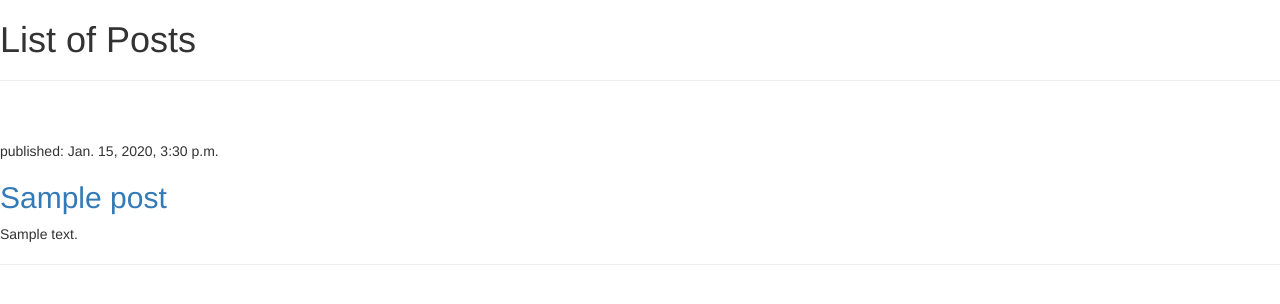
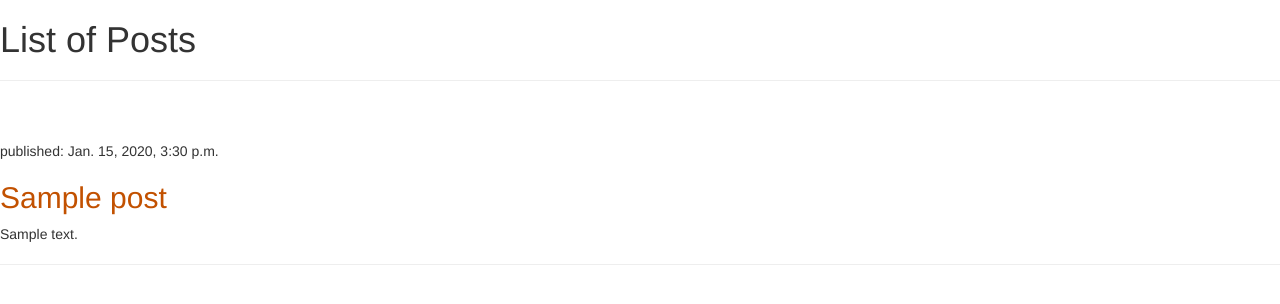
Before and after one commit to shivam2211/DjangoBlog, a Django app: template blog/templates/blog/post_list.html in a window 1280 px wide. Shown: the top 304 px of the page. Run offline with Django 3.2, Linux system fonts and the light colour scheme; the template is opened without the code that fills it: values that come from a table or form of the project are taken from there, others are empty; tables that the repository leaves empty hold one stand-in row (values such as "Sample post"); some libraries are stand-ins or nearby versions.

Commit message:
custom css

```diff
--- /dev/null
+++ b/blog/static/css/blog.css
@@ -0,0 +1,3 @@
+h1 a, h2 a {
+    color: #C25100;
+}
--- a/blog/templates/blog/post_list.html
+++ b/blog/templates/blog/post_list.html
@@ -1,13 +1,17 @@
+{% load static %}
 <!DOCTYPE html>
 <html lang="en">
 <head>
-    <link rel="stylesheet" href="//maxcdn.bootstrapcdn.com/bootstrap/3.2.0/css/bootstrap.min.css">
-    <link rel="stylesheet" href="//maxcdn.bootstrapcdn.com/bootstrap/3.2.0/css/bootstrap-theme.min.css">
-
     <meta charset="UTF-8">
     <meta name="viewport" content="width=device-width, initial-scale=1.0">
     <meta http-equiv="X-UA-Compatible" content="ie=edge">
     <title>Django blog</title>
+
+    <link rel="stylesheet" href="//maxcdn.bootstrapcdn.com/bootstrap/3.2.0/css/bootstrap.min.css">
+    <link rel="stylesheet" href="//maxcdn.bootstrapcdn.com/bootstrap/3.2.0/css/bootstrap-theme.min.css">
+
+    <link rel="stylesheet" href="{% static 'css/blog.css' %}">
+
 </head>
 <body>
     <h1>List of Posts</h1>
```
